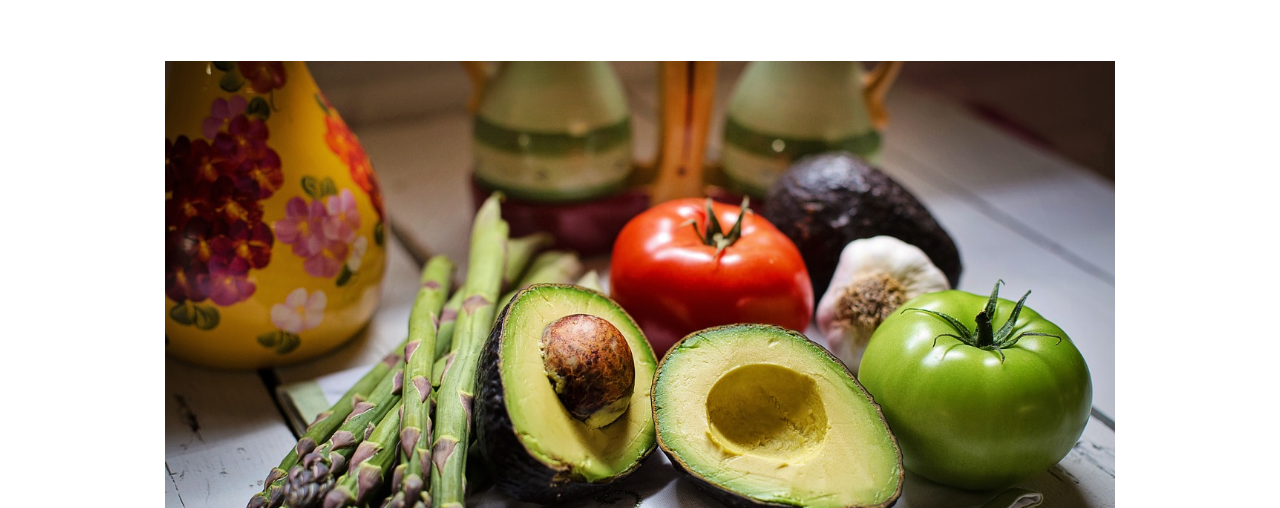
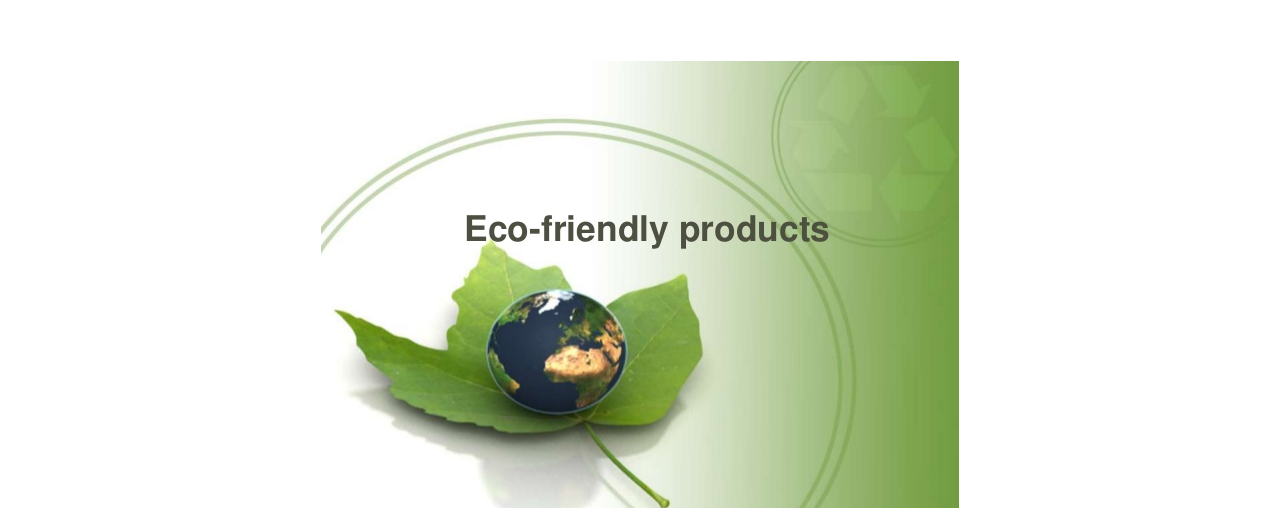
Before and after one commit to Kruno7/kruno7.github.io, a plain HTML site: page project-eco.html in a window 1280 px wide. Shown: the part 292-800 px from the top of the page. Drawn offline with Linux system fonts and the light colour scheme.

Commit message:
Add files via upload

```diff
--- a/project-eco.html
+++ b/project-eco.html
@@ -73,7 +73,7 @@
      </section>
 
      <div class="full-image text-center" data-aos="zoom-in">
-       <img src="images/project-eco/vegetables.jpg" width="950px" height="400px" class="img-fluid" alt="interview process">
+       <img src="images/project-eco/ecofriendly-products.jpg" class="img-fluid" alt="interview process">
      </div>
 
      <!-- PROJECT DETAIL -->
```
